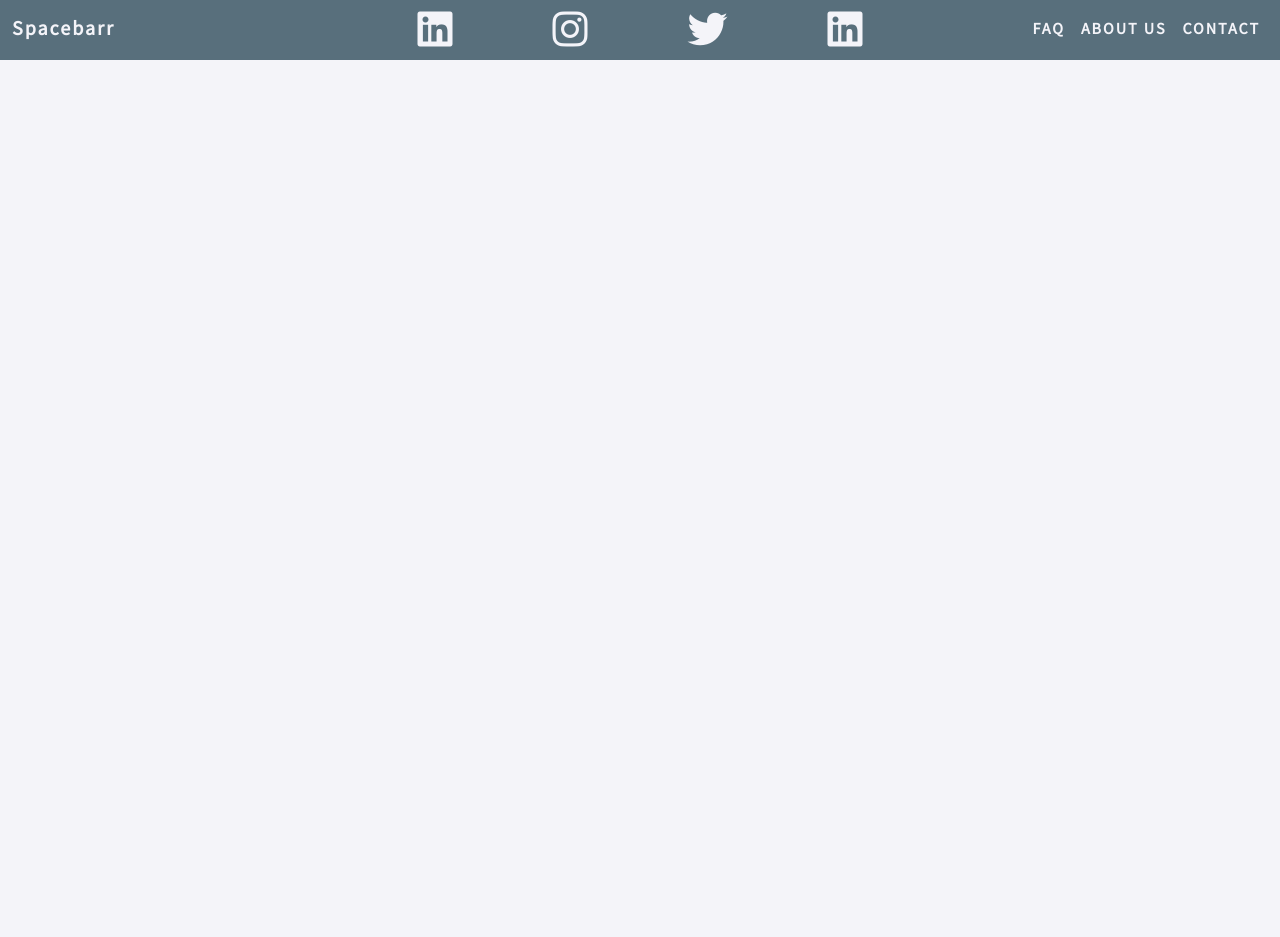
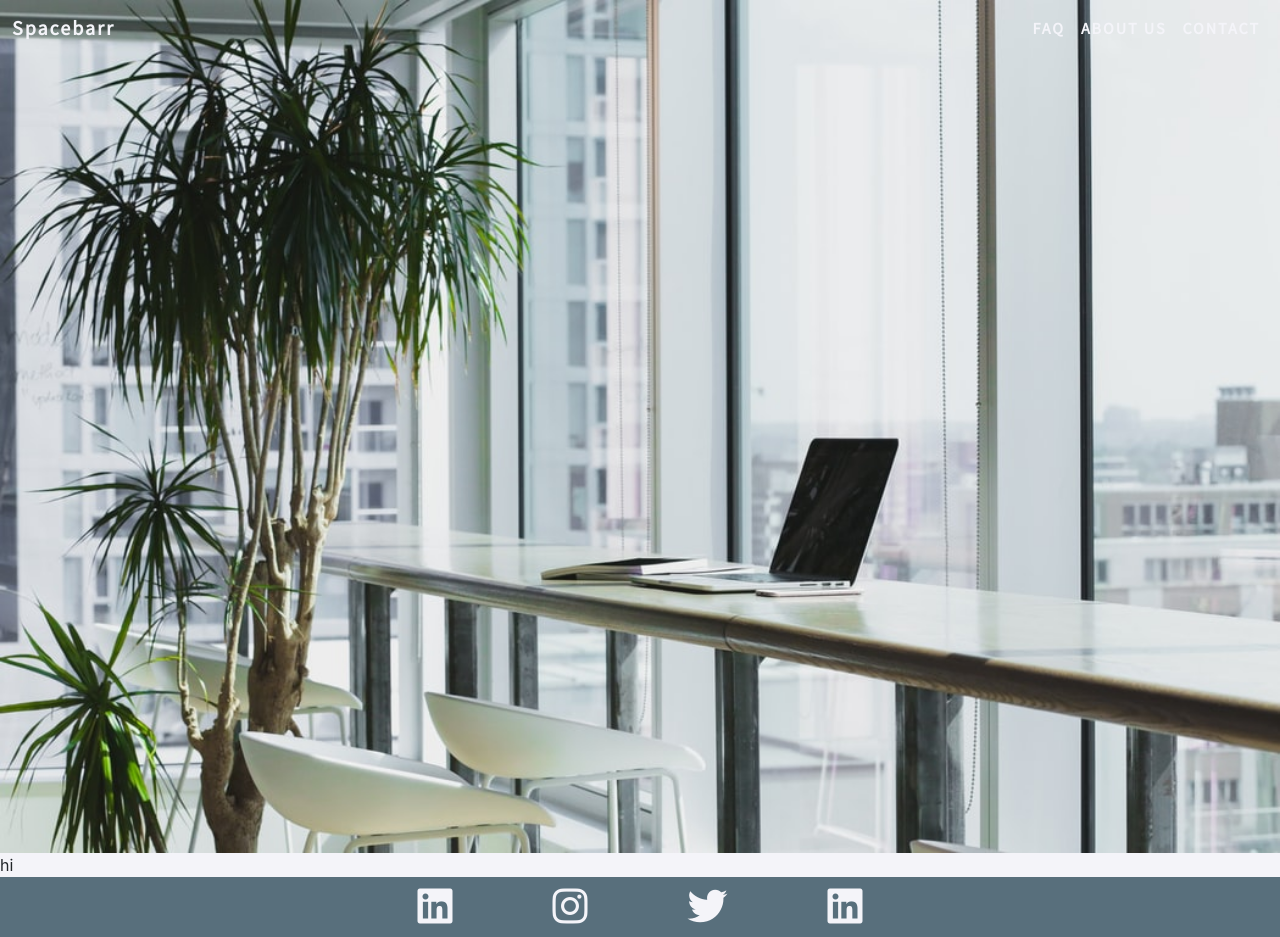
Before and after one commit to melissabarrerafarias/freelanced-company, a React (Create React App) app: page /contact in a window 1280 px wide. Before the commit the page ends 800 px from the top, so only its background shows below. Built offline with nearby package versions, Linux system fonts and the light colour scheme.

Commit message:
added contact page

```diff
--- a/src/App.js
+++ b/src/App.js
@@ -3,7 +3,9 @@ import { BrowserRouter as Router, Route, Switch } from 'react-router-dom';
 
 import NavBar from './components/NavBar';
 import LandingPage from "./pages/LandingPage";
+import Contact from './pages/Contact';
 import Footer from "./components/Footer";
+
 
 
 function App() {
@@ -13,6 +15,7 @@ function App() {
         <NavBar />
         <Switch>
           <Route exact path = "/" component = {LandingPage}></Route>
+          <Route exact path = "/contact" component = {Contact}></Route>
         </Switch>
         <Footer/>
       </div>
--- a/src/components/NavBar/index.js
+++ b/src/components/NavBar/index.js
@@ -5,7 +5,7 @@ function NavBar() {
     return (
         <nav class="navbar navbar-expand-lg navbar-light navbar-background">
             <div class="container-fluid">
-                <a class="navbar-brand" href="#">Spacebarr</a>
+                <a class="navbar-brand" href="/">Spacebarr</a>
 
                 <button class="navbar-toggler" type="button" data-bs-toggle="collapse" data-bs-target="#navbarNavDropdown" aria-controls="navbarNavDropdown" aria-expanded="false" aria-label="Toggle navigation">
                     <i class="fas fa-chevron-circle-down"></i>
@@ -20,7 +20,7 @@ function NavBar() {
                             <a class="nav-link" aria-current="page" href="#about">ABOUT US</a>
                         </li>
                         <li class="nav-item">
-                            <a class="nav-link" aria-current="page" href="#">CONTACT</a>
+                            <a class="nav-link" aria-current="page" href="/contact">CONTACT</a>
                         </li>
                     </ul>
                 </div>
--- /dev/null
+++ b/src/pages/Contact.js
@@ -0,0 +1,15 @@
+import React from 'react';
+
+import computerImg from '../assets/images/desk.jpg';
+function Contact() {
+    return (
+        <main>
+            <div>
+                <img src={computerImg} className="d-block w-100"></img>
+            </div>
+            <div>hi</div>
+        </main>
+    )
+}
+
+export default Contact;
```
Also changed, not shown: src/assets/images/computer.jpg (added), src/assets/images/desk.jpg (added).
